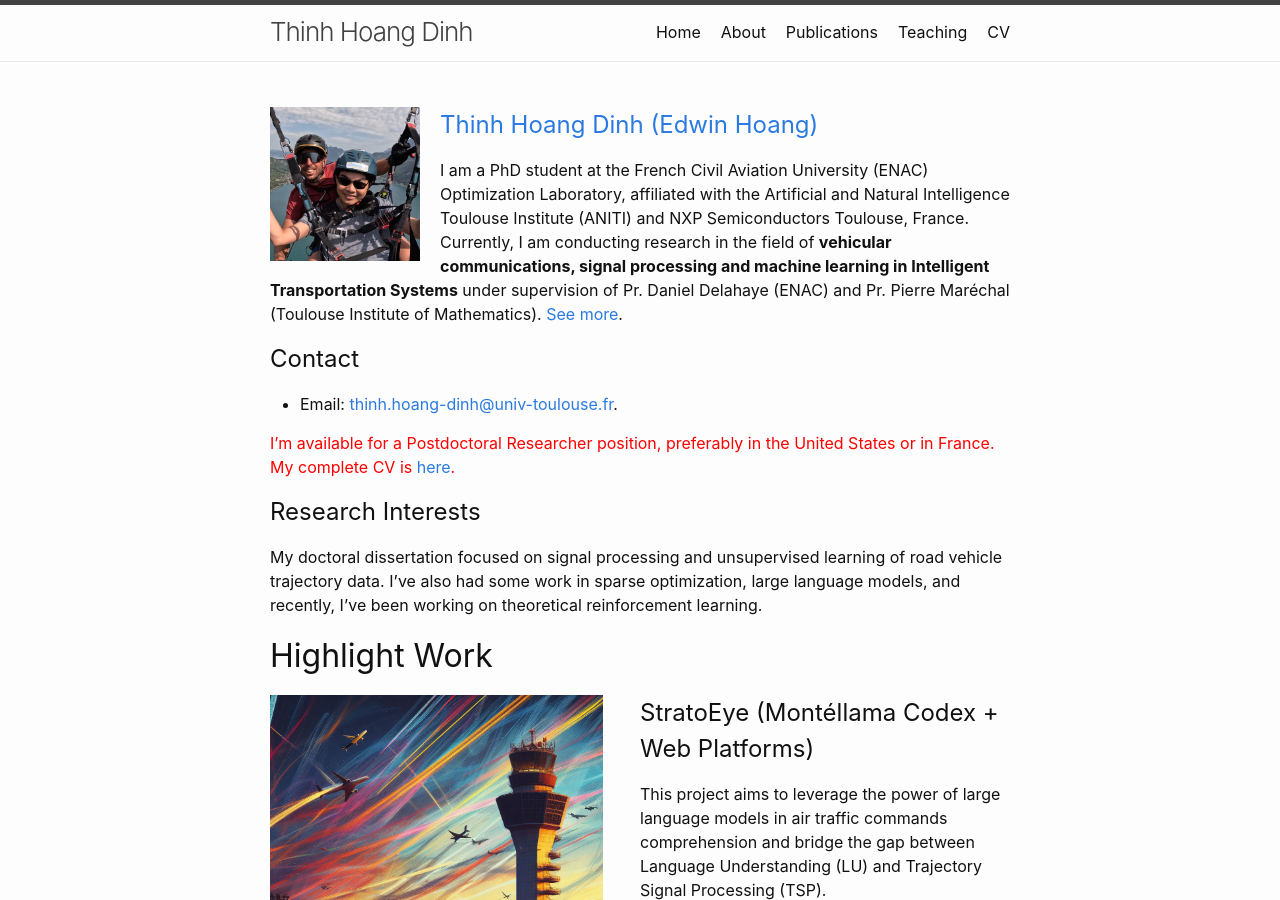
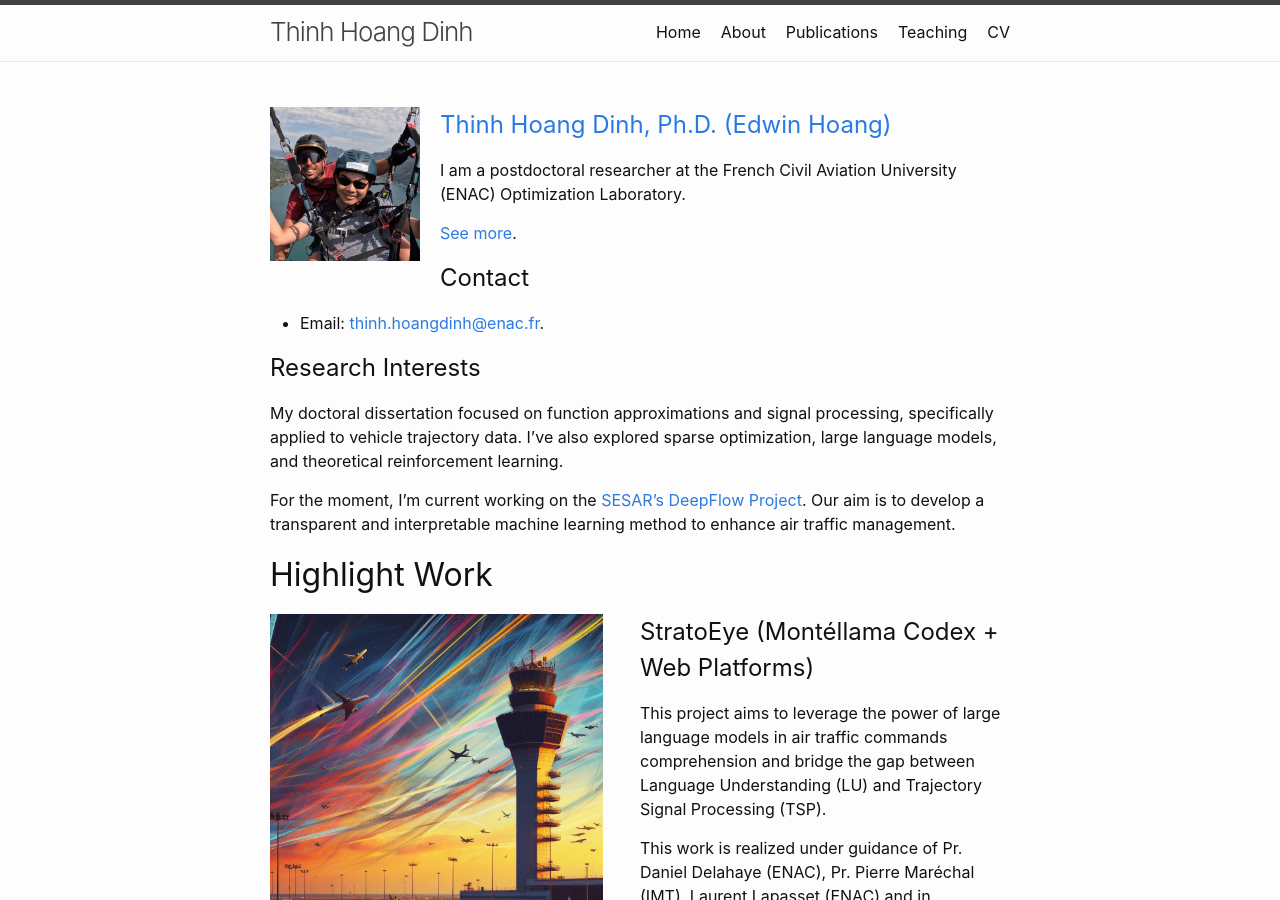
Before and after one commit to thinhhoang95/thinhhoang95.github.io, a Jekyll site: the page built from index.md, in a window 1280 px wide and 900 px high. Built offline with Jekyll 4.4.1, drawn with Linux system fonts in a browser that asks for light colours; some of the changed text lies outside the part shown.

Commit message:
Update email address in footer and contact section

```diff
--- a/_includes/footer.html
+++ b/_includes/footer.html
@@ -7,7 +7,7 @@
 
     <div class="footer-col-wrapper">
       <div class="footer-col footer-col-1">
-        <p>Email: <a href="mailto:thinh.hoang-dinh@univ-toulouse.fr">thinh.hoang-dinh@univ-toulouse.fr</a></p>
+        <p>Email: <a href="mailto:thinh.hoangdinh@enac.fr">thinh.hoangdinh@enac.fr</a></p>
       </div>
 
       <div class="footer-col footer-col-2">
--- a/index.md
+++ b/index.md
@@ -4,20 +4,26 @@ title: Home
 order: 0
 ---
 ![image](thinh.jpg){: style="float: left; margin-right: 20px; margin-bottom: 10px" : width="150"}
-## [Thinh Hoang Dinh (Edwin Hoang)](about.md)
-I am a PhD student at the French Civil Aviation University (ENAC) Optimization Laboratory, affiliated with the Artificial and Natural Intelligence Toulouse Institute (ANITI) and NXP Semiconductors Toulouse, France. Currently, I am conducting research in the field of **vehicular communications, signal processing and machine learning in Intelligent Transportation Systems** under supervision of Pr. Daniel Delahaye (ENAC) and Pr. Pierre Maréchal (Toulouse Institute of Mathematics). [See more](about.md).
+## [Thinh Hoang Dinh, Ph.D. (Edwin Hoang)](about.md)
+I am a postdoctoral researcher at the French Civil Aviation University (ENAC) Optimization Laboratory.
+
+[See more](about.md).
 
 ## Contact
-- Email: [thinh.hoang-dinh@univ-toulouse.fr](mailto:thinh.hoang-dinh@univ-toulouse.fr).
+- Email: [thinh.hoangdinh@enac.fr](mailto:thinh.hoangdinh@enac.fr).
 
+{% comment %}
 <span style="color: red">I'm available for a Postdoctoral Researcher position, preferably in the United States or in France. My complete CV is [here](cv.pdf).</span>
+{% endcomment %}
 
 {% comment %}
 <span style="color: blue">**I'm available for a Postdoctoral Researcher position from October '23, preferably in the United States, United Kingdom and Australia. My complete CV is [here](cv.pdf).**</span>
 {% endcomment %}
 
 ## Research Interests
-My doctoral dissertation focused on signal processing and unsupervised learning of road vehicle trajectory data. I've also had some work in sparse optimization, large language models, and recently, I've been working on theoretical reinforcement learning.
+My doctoral dissertation focused on function approximations and signal processing, specifically applied to vehicle trajectory data. I've also explored sparse optimization, large language models, and theoretical reinforcement learning.
+
+For the moment, I'm current working on the [SESAR's DeepFlow Project](https://www.sesarju.eu/news/eur-26-million-investment-sesar-ju-unveils-new-projects-smarter-air-traffic-management). Our aim is to develop a transparent and interpretable machine learning method to enhance air traffic management.
 
 # Highlight Work
 
```
Also changed, not shown: 1 other file.
